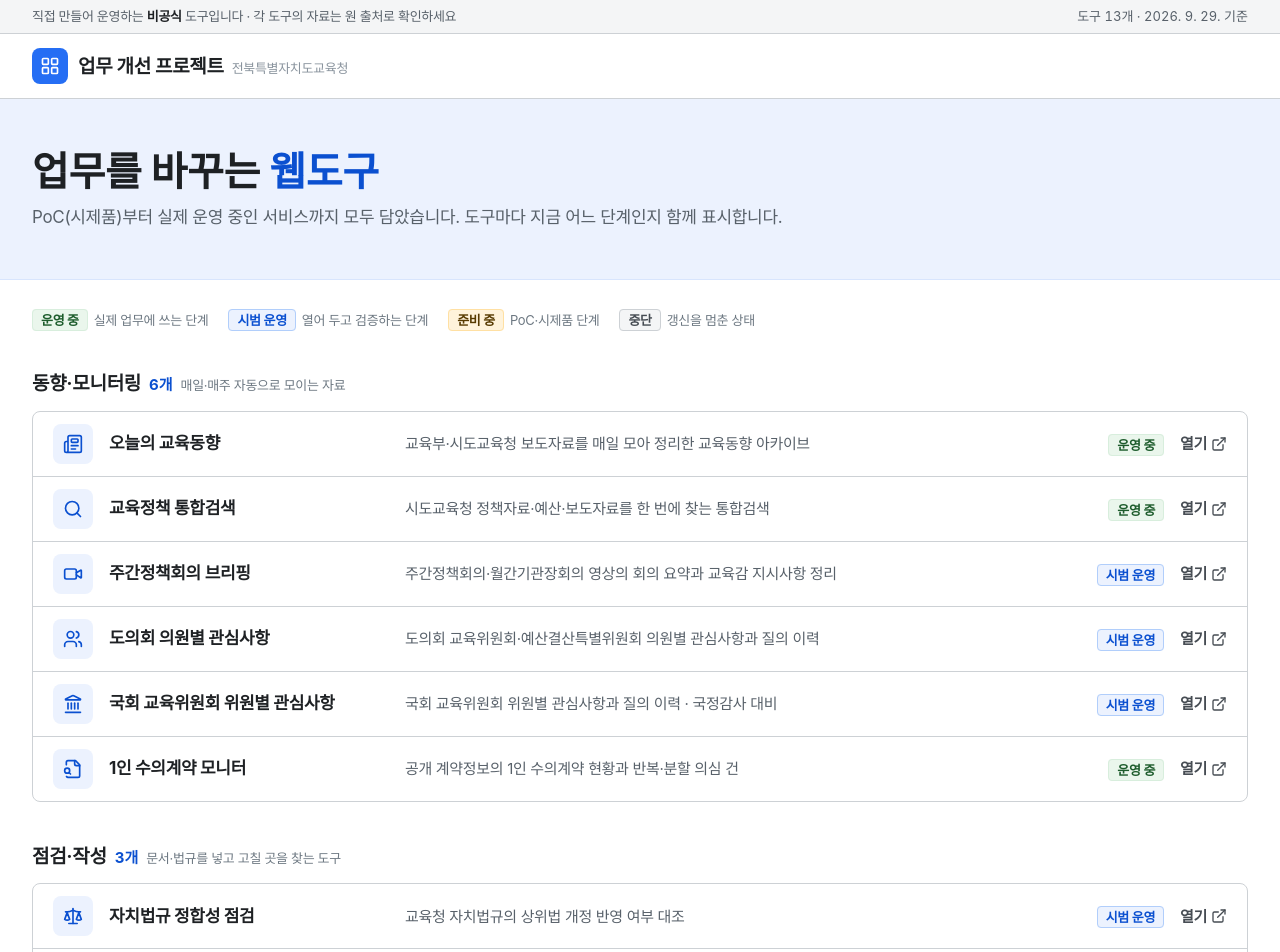
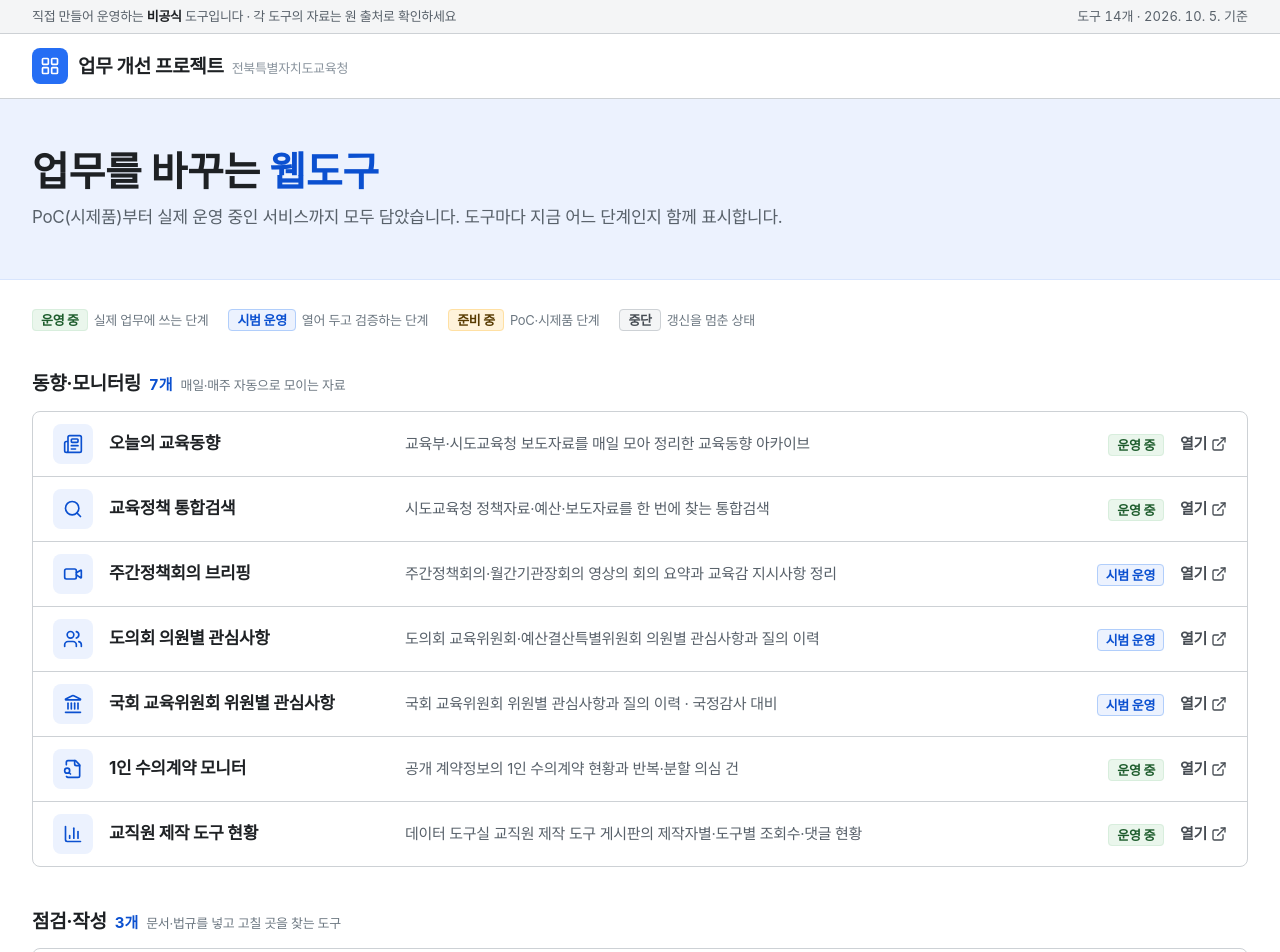
Before and after one commit to kain9012-bit/kain9012-bit.github.io, a React (Vite) app: page / in a window 1280 px wide. Shown: the top 952 px of the page. Built offline with nearby package versions, Linux system fonts and the light colour scheme; a web font is replaced by a local one.

Commit message:
교직원 제작 도구 현황 추가

```diff
--- a/src/components/ToolCard.tsx
+++ b/src/components/ToolCard.tsx
@@ -1,13 +1,13 @@
 import React from 'react';
 import {
-  BookOpen, Briefcase, Landmark, Code, ExternalLink, FileSearch, MousePointer, Network, Newspaper,
+  BarChart3, BookOpen, Briefcase, Landmark, Code, ExternalLink, FileSearch, MousePointer, Network, Newspaper,
   Presentation, Scale, School, Search, SpellCheck, Users, Video, Wrench,
 } from 'lucide-react';
 import type { Status, Tool } from '../types';
 import { Badge } from './Ui';
 
 const ICONS: Record<string, React.FC<{ className?: string }>> = {
-  'book-open': BookOpen, briefcase: Briefcase, code: Code, 'file-search': FileSearch,
+  'book-open': BookOpen, chart: BarChart3, briefcase: Briefcase, code: Code, 'file-search': FileSearch,
   'mouse-pointer': MousePointer, network: Network, newspaper: Newspaper,
   presentation: Presentation, scale: Scale, school: School, search: Search, 'spell-check': SpellCheck,
   users: Users, video: Video, landmark: Landmark,
--- a/src/data/tools.json
+++ b/src/data/tools.json
@@ -1,5 +1,5 @@
 {
-  "updated": "2026-09-29",
+  "updated": "2026-10-05",
   "statuses": [
     {
       "id": "live",
@@ -99,6 +99,15 @@
       "url": "https://jbe-single-bid-monitor.vercel.app"
     },
     {
+      "id": "staff-tools",
+      "category": "monitor",
+      "status": "live",
+      "icon": "chart",
+      "name": "교직원 제작 도구 현황",
+      "desc": "데이터 도구실 교직원 제작 도구 게시판의 제작자별·도구별 조회수·댓글 현황",
+      "url": "https://jbe-staff-tools-board.vercel.app"
+    },
+    {
       "id": "ordinance",
       "category": "check",
       "status": "pilot",
```
